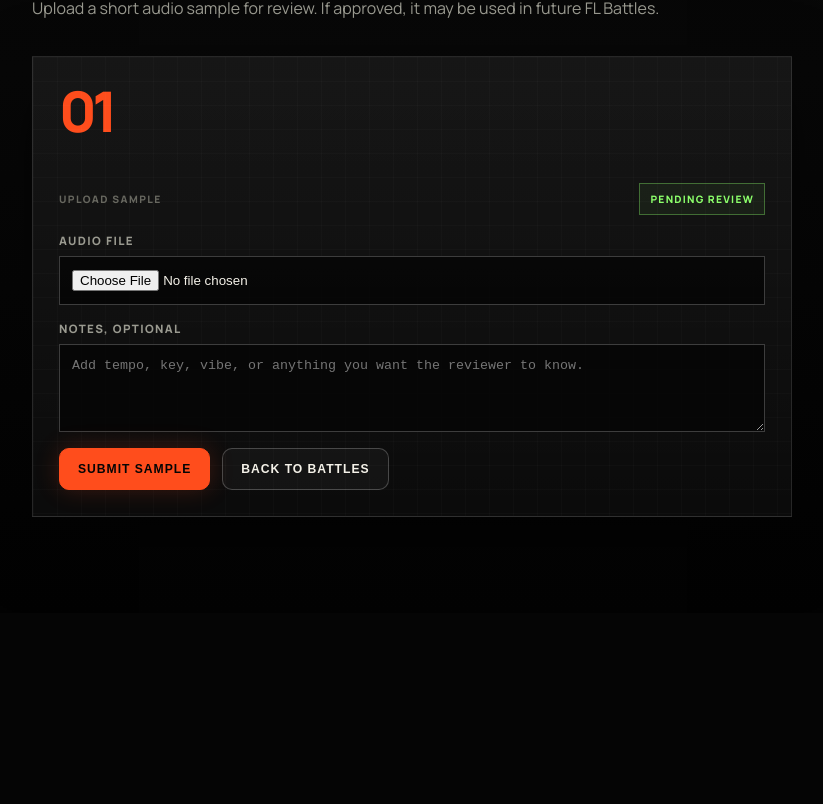
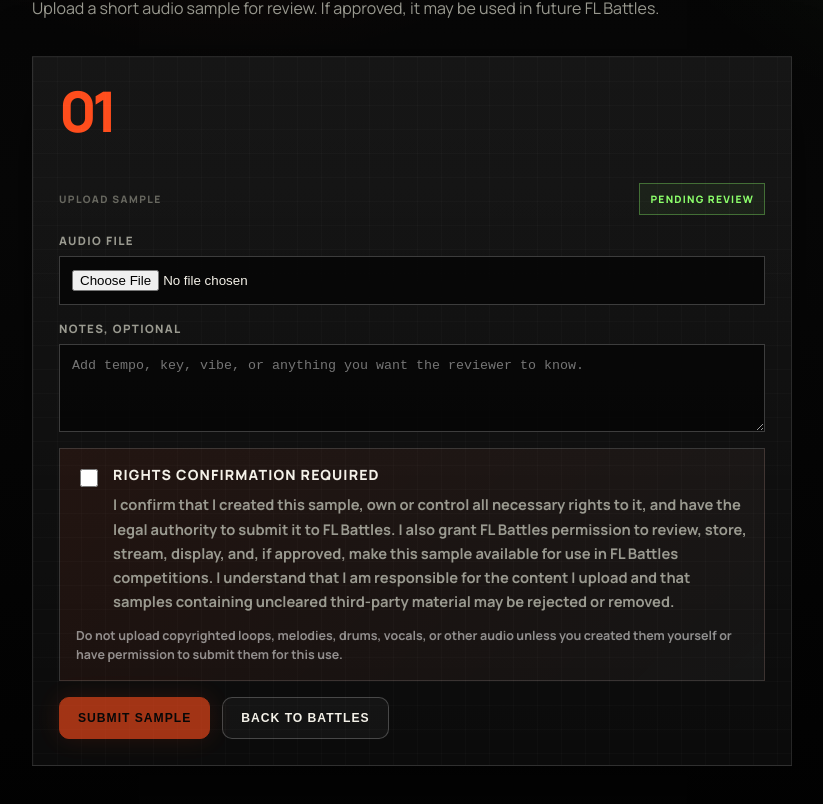
Before and after one commit to itsAvester/FLBattles, a Next.js app: page /samples/submit in a window 1280 px wide. Shown: the part 430-1234 px from the top of the page, without its empty margins (18-841 px from the left). Before the commit the page ends 1043 px from the top, so only its background shows below. Built offline with nearby package versions, Linux system fonts and the light colour scheme; no server answers.

Commit message:
Add legal agreement to submission

```diff
--- a/app/samples/submit/page.tsx
+++ b/app/samples/submit/page.tsx
@@ -16,11 +16,15 @@ const ACCEPTED_AUDIO_TYPES = [
   "audio/x-m4a",
 ];
 
+const SAMPLE_RIGHTS_AGREEMENT =
+  "I confirm that I created this sample, own or control all necessary rights to it, and have the legal authority to submit it to FL Battles. I also grant FL Battles permission to review, store, stream, display, and, if approved, make this sample available for use in FL Battles competitions. I understand that I am responsible for the content I upload and that samples containing uncleared third-party material may be rejected or removed.";
+
 export default function SubmitSamplePage() {
   const router = useRouter();
 
   const [sampleFile, setSampleFile] = useState<File | null>(null);
   const [notes, setNotes] = useState("");
+  const [rightsConfirmed, setRightsConfirmed] = useState(false);
   const [uploading, setUploading] = useState(false);
   const [errorMsg, setErrorMsg] = useState<string | null>(null);
   const [successMsg, setSuccessMsg] = useState<string | null>(null);
@@ -45,6 +49,13 @@ export default function SubmitSamplePage() {
 
     if (sampleFile.size > maxFileSize) {
       setErrorMsg("Please keep sample files under 50 MB.");
+      return;
+    }
+
+    if (!rightsConfirmed) {
+      setErrorMsg(
+        "Please confirm that you own or control the rights to this sample before submitting."
+      );
       return;
     }
 
@@ -91,6 +102,11 @@ export default function SubmitSamplePage() {
           original_filename: sampleFile.name,
           status: "pending",
           notes: notes.trim() || null,
+
+          // Rights confirmation record
+          rights_confirmed: true,
+          rights_confirmed_at: new Date().toISOString(),
+          rights_agreement_text: SAMPLE_RIGHTS_AGREEMENT,
         });
 
       if (insertError) {
@@ -102,6 +118,7 @@ export default function SubmitSamplePage() {
 
       setSampleFile(null);
       setNotes("");
+      setRightsConfirmed(false);
       setSuccessMsg("Sample submitted. It is now pending review.");
     } catch (err: any) {
       console.error("Unexpected sample submission error:", err);
@@ -256,6 +273,87 @@ export default function SubmitSamplePage() {
             />
           </label>
 
+          <section
+            style={{
+              border: "1px solid rgba(255, 255, 255, 0.14)",
+              background:
+                "linear-gradient(135deg, rgba(255, 77, 28, 0.08), rgba(255, 255, 255, 0.035))",
+              padding: 16,
+              display: "grid",
+              gap: 12,
+            }}
+          >
+            <div
+              style={{
+                display: "flex",
+                alignItems: "flex-start",
+                gap: 12,
+              }}
+            >
+              <input
+                id="rights-confirmation"
+                type="checkbox"
+                checked={rightsConfirmed}
+                onChange={(e) => setRightsConfirmed(e.target.checked)}
+                disabled={uploading}
+                style={{
+                  marginTop: 4,
+                  width: 18,
+                  height: 18,
+                  accentColor: "var(--accent)",
+                  cursor: uploading ? "not-allowed" : "pointer",
+                  flex: "0 0 auto",
+                }}
+              />
+
+              <label
+                htmlFor="rights-confirmation"
+                style={{
+                  display: "grid",
+                  gap: 8,
+                  cursor: uploading ? "not-allowed" : "pointer",
+                }}
+              >
+                <span
+                  style={{
+                    color: "var(--text)",
+                    fontSize: "0.88rem",
+                    fontWeight: 900,
+                    textTransform: "uppercase",
+                    letterSpacing: "0.08em",
+                  }}
+                >
+                  Rights confirmation required
+                </span>
+
+                <span
+                  style={{
+                    color: "var(--muted)",
+                    fontSize: "0.92rem",
+                    fontWeight: 650,
+                    lineHeight: 1.65,
+                  }}
+                >
+                  {SAMPLE_RIGHTS_AGREEMENT}
+                </span>
+              </label>
+            </div>
+
+            <p
+              style={{
+                margin: 0,
+                color: "rgba(255, 255, 255, 0.52)",
+                fontSize: "0.78rem",
+                fontWeight: 650,
+                lineHeight: 1.55,
+              }}
+            >
+              Do not upload copyrighted loops, melodies, drums, vocals, or other
+              audio unless you created them yourself or have permission to submit
+              them for this use.
+            </p>
+          </section>
+
           {errorMsg && (
             <p
               style={{
@@ -291,7 +389,20 @@ export default function SubmitSamplePage() {
           )}
 
           <div style={{ display: "flex", gap: 12, flexWrap: "wrap" }}>
-            <button type="submit" className="btn-primary" disabled={uploading}>
+            <button
+              type="submit"
+              className="btn-primary"
+              disabled={uploading || !rightsConfirmed}
+              title={
+                !rightsConfirmed
+                  ? "Confirm that you own or control the rights before submitting."
+                  : undefined
+              }
+              style={{
+                opacity: uploading || !rightsConfirmed ? 0.62 : 1,
+                cursor: uploading || !rightsConfirmed ? "not-allowed" : "pointer",
+              }}
+            >
               {uploading ? "Submitting..." : "Submit Sample"}
             </button>
 
```
